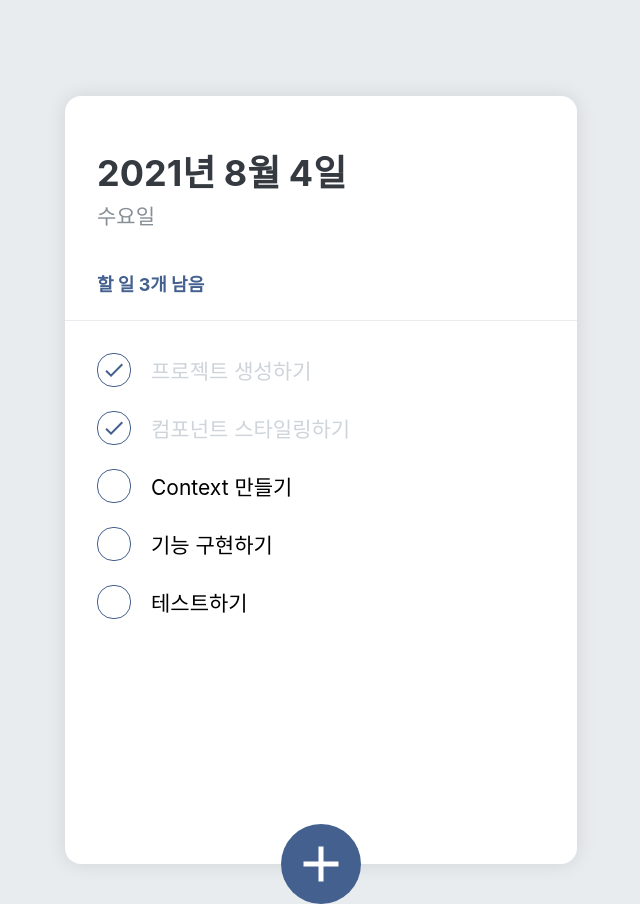
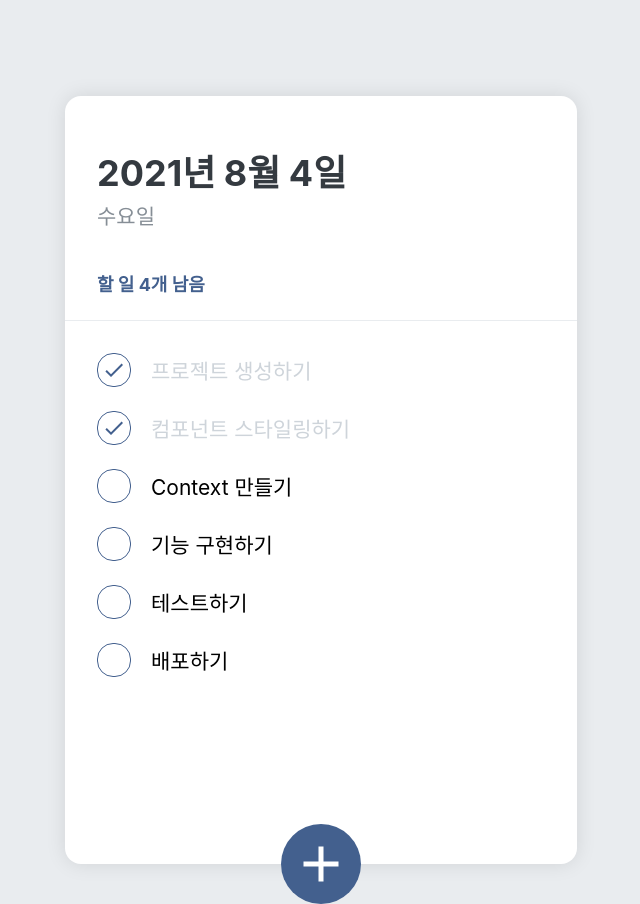
Before and after one commit to woohyemin/todolist2, a React (Create React App) app: page / in a window 1280 px wide. Shown: the whole page, without its empty margins (319-959 px from the left). Built offline with nearby package versions, Linux system fonts and the light colour scheme.

Commit message:
test commit 1

```diff
--- a/src/TodoContext.js
+++ b/src/TodoContext.js
@@ -24,6 +24,11 @@ const initialTodos = [ // 할 일 초기 세팅
     {
         id: 5,
         text: '테스트하기',
+        done: false,
+    },
+    {
+        id: 6,
+        text: '배포하기',
         done: false,
     }
 ];
```
